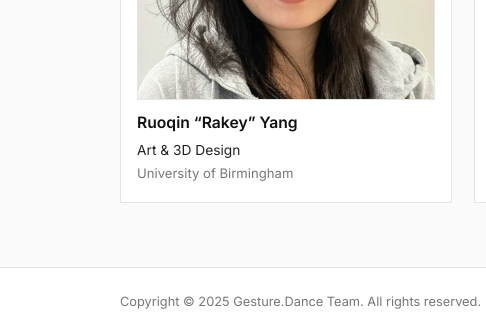
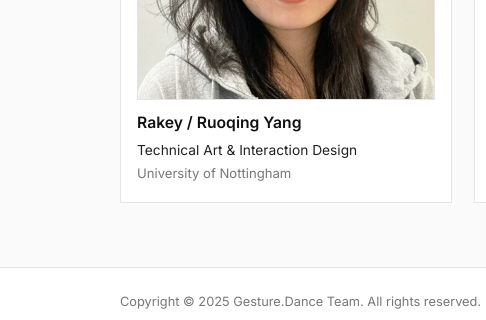
Before and after one commit to GestureDance/Gesture.Dance, a plain HTML site: page index.html in a window 1280 px wide. Shown: the part 2520-2840 px from the top of the page, 0-486 px from the left. Drawn offline with Linux system fonts and the light colour scheme.

Commit message:
Update index.html

```diff
--- a/index.html
+++ b/index.html
@@ -231,7 +231,7 @@
                 >
                   <img
                     src="img/profile_rakey.jpg"
-                    alt="Ruoqin 'Rakey' Yang"
+                    alt="Rakey / Ruoqing Yang"
                     class="team-avatar"
                   />
                 </a>
@@ -241,10 +241,10 @@
                   rel="noopener noreferrer"
                   class="team-name"
                 >
-                  Ruoqin “Rakey” Yang
+                  Rakey / Ruoqing Yang
                 </a>
-                <p class="team-role">Art &amp; 3D Design</p>
-                <p class="team-school">University of Birmingham</p>
+                <p class="team-role">Technical Art & Interaction Design</p>
+                <p class="team-school">University of Nottingham</p>
               </article>
 
               <!-- Yuzheng -->
```
